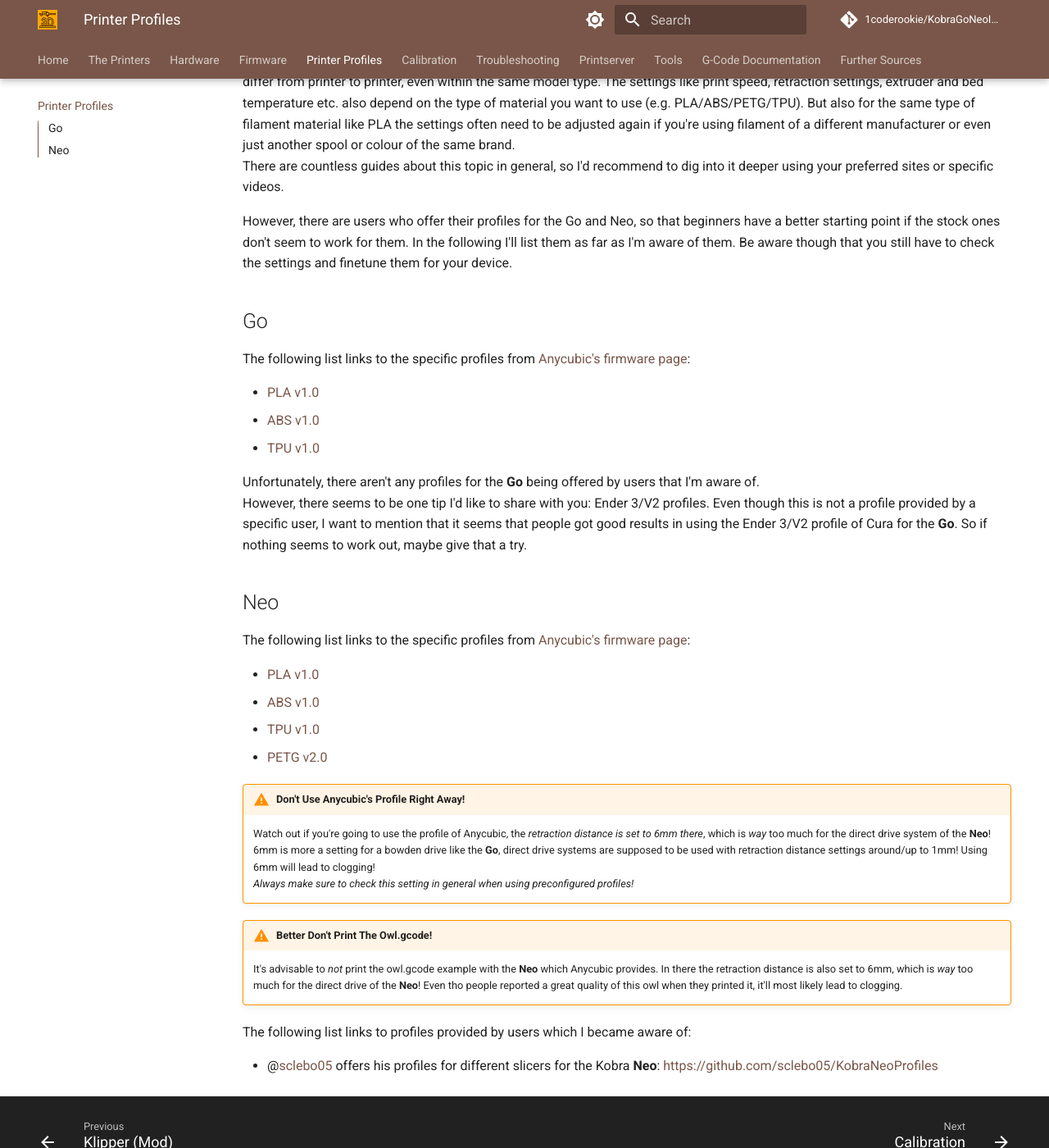
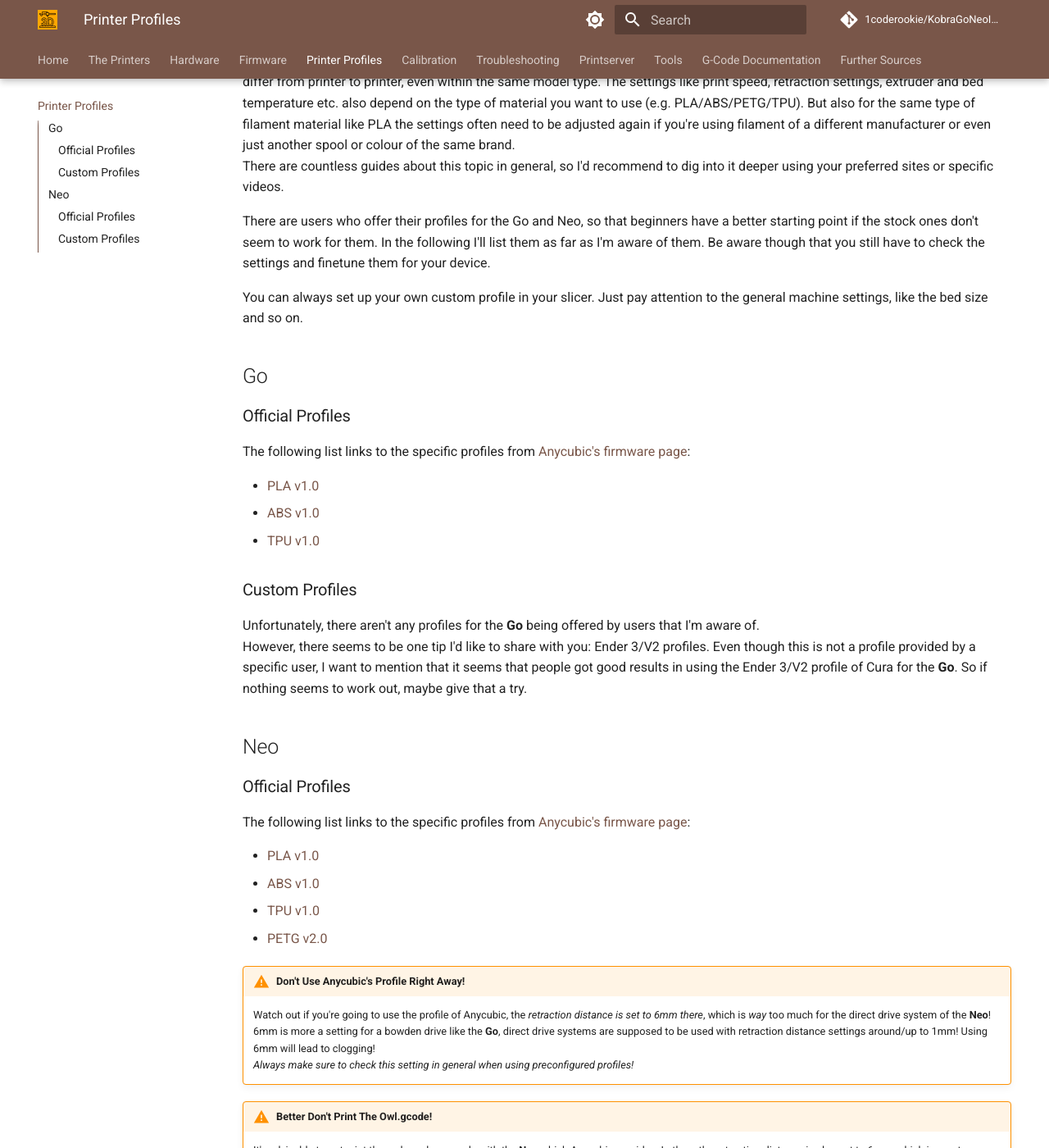
Before and after one commit to 1coderookie/KobraGoNeoInsights, an MkDocs documentation site: the page built from docs/profiles.md, in a window 1280 px wide and 1400 px high, scrolled down 249 px. Shown: the whole window at 82% size. Built offline with MkDocs 1.6.1 and Material for MkDocs 9.7.7, drawn with Linux system fonts in a browser that asks for light colours; comment, search, counter and statistics services are not loaded.

Commit message:
Update profiles.md

```diff
--- a/docs/profiles.md
+++ b/docs/profiles.md
@@ -7,9 +7,14 @@
 However, these profiles don't seem to always work right away, even though it's a good start. The specific profile and settings may differ from printer to printer, even within the same model type. The settings like print speed, retraction settings, extruder and bed temperature etc. also depend on the type of material you want to use (e.g. PLA/ABS/PETG/TPU). But also for the same type of filament material like PLA the settings often need to be adjusted again if you're using filament of a different manufacturer or even just another spool or colour of the same brand.
 There are countless guides about this topic in general, so I'd recommend to dig into it deeper using your preferred sites or specific videos.
 
-However, there are users who offer their profiles for the Go and Neo, so that beginners have a better starting point if the stock ones don't seem to work for them. In the following I'll list them as far as I'm aware of them. Be aware though that you still have to check the settings and finetune them for your device.
+There are users who offer their profiles for the Go and Neo, so that beginners have a better starting point if the stock ones don't seem to work for them. In the following I'll list them as far as I'm aware of them. Be aware though that you still have to check the settings and finetune them for your device.
+
+You can always set up your own custom profile in your slicer. Just pay attention to the general machine settings, like the bed size and so on.
+
 
 ## Go
+
+### Official Profiles
 
 The following list links to the specific profiles from [Anycubic's firmware page](https://www.anycubic.com/pages/firmware-software):
 
@@ -17,10 +22,15 @@
  - [ABS v1.0](https://cdn.shopify.com/s/files/1/0245/5519/2380/files/Kobra_Go_suggested_parameters_for_ABS_V1.0.curaprofile?v=1669192041)
  - [TPU v1.0](https://cdn.shopify.com/s/files/1/0245/5519/2380/files/Kobra_Go_suggested_parameters_for_TPU_V1.0.curaprofile?v=1669192041)
 
+
+### Custom Profiles
+
 Unfortunately, there aren't any profiles for the **Go** being offered by users that I'm aware of.
 However, there seems to be one tip I'd like to share with you: Ender 3/V2 profiles. Even though this is not a profile provided by a specific user, I want to mention that it seems that people got good results in using the Ender 3/V2 profile of Cura for the **Go**. So if nothing seems to work out, maybe give that a try.
 
 ## Neo
+
+### Official Profiles
 
 The following list links to the specific profiles from [Anycubic's firmware page](https://www.anycubic.com/pages/firmware-software):
 
@@ -39,6 +49,7 @@
 
     It's advisable to *not* print the owl.gcode example with the **Neo** which Anycubic provides. In there the retraction distance is also set to 6mm, which is *way* too much for the direct drive of the **Neo**! Even tho people reported a great quality of this owl when they printed it, it'll most likely lead to clogging.
 
+### Custom Profiles
 
 The following list links to profiles provided by users which I became aware of:
 
```
